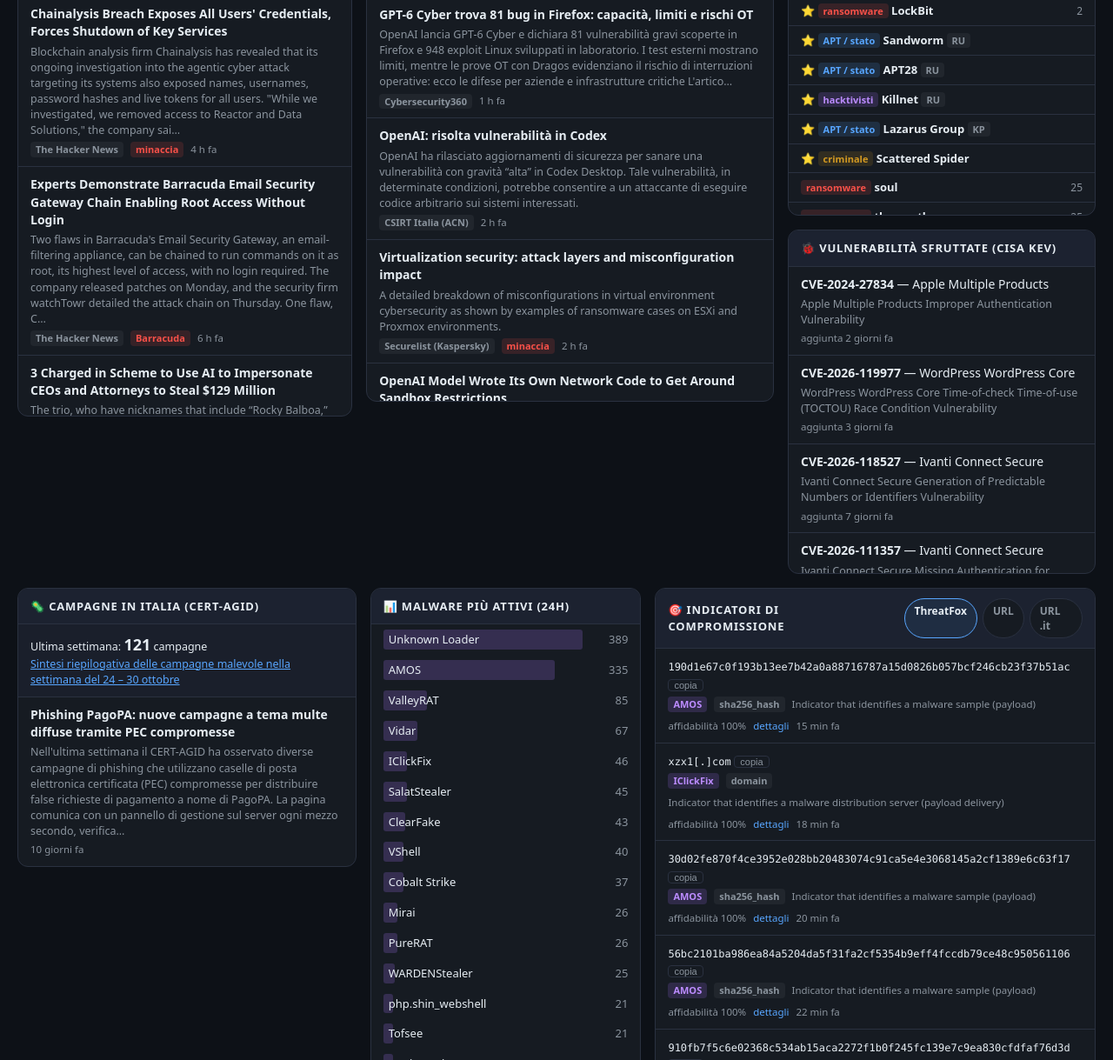
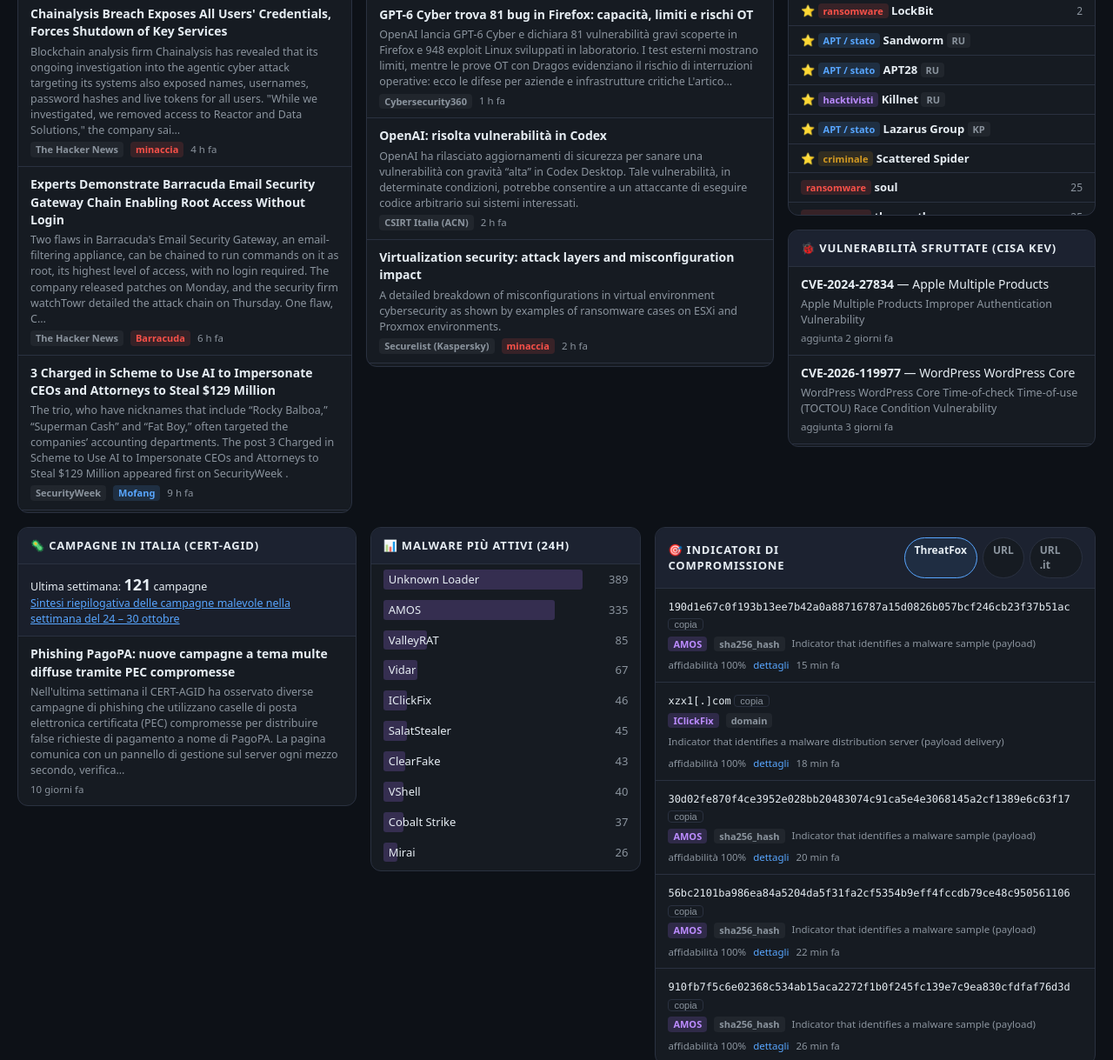
Before and after one commit to espolo/cyber-info, a plain HTML site: page index.html in a window 1280 px wide. Shown: the part 409-1628 px from the top of the page at 87% size. Drawn offline with Linux system fonts and the light colour scheme.

Commit message:
Add files via upload

```diff
--- a/index.html
+++ b/index.html
@@ -296,6 +296,7 @@ function render() {
   document.getElementById("kev").innerHTML = listOr(kev, kevRow);
   renderMalware(d);
   renderRadar(d);
+  fitLists();
 
   let groups = (d.actors || []).filter(g => S.gtype === "all" || g.type === S.gtype || (S.gtype === "apt" && g.type === "criminal"));
   groups = groups.filter(g => matchQ(g.name) || !S.q);
@@ -326,6 +327,29 @@ function render() {
   document.getElementById("errors").innerHTML = (d.errors || []).length
     ? `<details class="err"><summary style="cursor:pointer">Fonti non raggiunte all'ultimo aggiornamento: ${esc(d.errors.map(e => e.split(":")[0]).join(", "))} (clicca per i dettagli)</summary><pre style="white-space:pre-wrap;font-size:11px;color:var(--muted)">${esc(d.errors.join("\n"))}</pre></details>` : "";
 }
+
+// Mostra solo i primi N elementi di una lista: gli altri si vedono scorrendo
+const IOC_MAX = 30; // indicatori mostrati: solo i piu' recenti
+const VISIBLE = { alerts: 4, news: 4, maltop: 10, iocs: 5 };
+function fitLists() {
+  for (const [id, n] of Object.entries(VISIBLE)) {
+    const el = document.getElementById(id); if (!el) continue;
+    const kids = [...el.children].slice(0, n);
+    const h = kids.reduce((s, k) => s + k.offsetHeight, 0);
+    el.style.maxHeight = h ? `${h + 2}px` : "";
+  }
+  // colonna destra (gruppi + KEV) alta come le altre due, quando sono affiancate
+  const g = document.getElementById("groups"), k = document.getElementById("kev");
+  const col = g.closest(".col3"), ref = document.getElementById("news").closest("section");
+  g.style.maxHeight = ""; k.style.maxHeight = "";
+  if (window.innerWidth > 1200 && k.children.length) {
+    const kh = [...k.children].slice(0, 2).reduce((s, x) => s + x.offsetHeight, 0) + 2;
+    k.style.maxHeight = `${kh}px`;
+    const extra = col.offsetHeight - ref.offsetHeight;
+    if (extra > 0) g.style.maxHeight = `${Math.max(150, g.offsetHeight - extra)}px`;
+  }
+}
+window.addEventListener("resize", fitLists);
 
 function itRank(d) {
   const it = (d.radar || {})["it_1d"];
@@ -377,7 +401,7 @@ function renderMalware(d) {
   let rows;
   if (S.ioc === "tf") {
     rows = (d.iocs || []).filter(i => (!S.malware || i.malware === S.malware) && matchQ(i.ioc + " " + i.malware + " " + i.tags.join(" ")));
-    document.getElementById("iocs").innerHTML = (d.iocs || []).length ? listOr(rows.slice(0, 150), i => `<div class="item">
+    document.getElementById("iocs").innerHTML = (d.iocs || []).length ? listOr(rows.slice(0, IOC_MAX), i => `<div class="item">
         <span class="ioc">${esc(i.ioc)}</span> <button class="copy" data-copy="${esc(i.ioc)}">copia</button>
         <div class="row"><span class="tag t-hacktivist">${esc(i.malware)}</span><span class="tag t-src">${esc(i.type)}</span>
           <span>${esc(i.threat)}</span>${i.confidence ? `<span>affidabilità ${i.confidence}%</span>` : ""}
@@ -386,7 +410,8 @@ function renderMalware(d) {
       : '<div class="note">Per vedere gli indicatori serve la chiave gratuita di abuse.ch (vedi README, sezione "Malware e indicatori").</div>';
   } else {
     rows = (d.urlhaus || []).filter(u => (S.ioc !== "uhit" || u.host_it) && matchQ(u.ioc + " " + u.threat + " " + u.tags.join(" ")));
-    document.getElementById("iocs").innerHTML = (d.urlhaus || []).length ? listOr(rows.slice(0, 200), u => `<div class="item">
+    rows.sort((x, y) => ts(y.date) - ts(x.date));
+    document.getElementById("iocs").innerHTML = (d.urlhaus || []).length ? listOr(rows.slice(0, IOC_MAX), u => `<div class="item">
         <span class="ioc">${esc(u.ioc)}</span> <button class="copy" data-copy="${esc(u.ioc)}">copia</button>
         <div class="row">${u.host_it ? '<span class="tag t-it">.it</span>' : ""}
           <span class="tag ${u.status === "online" ? "t-threat" : "t-src"}">${esc(u.status)}</span>
```
